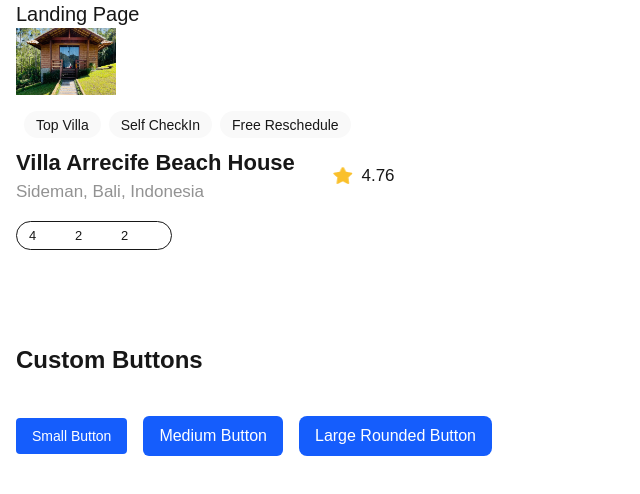
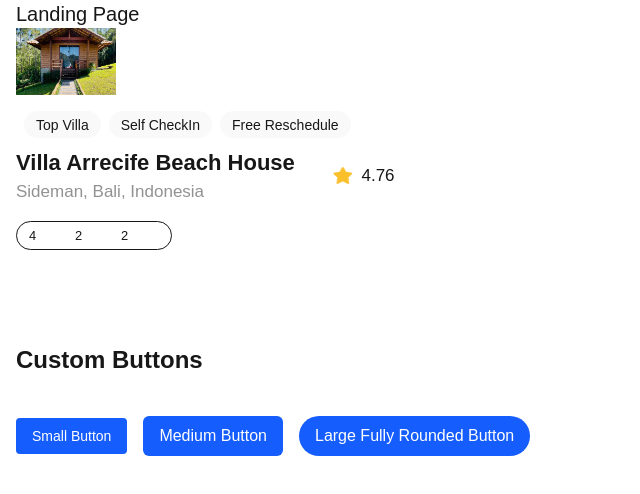
Before and after one commit to Peter-Adjao/alx-project-0x00-setup, a Next.js app in the folder alx-project-0x00/: page /landing in a window 1280 px wide. Shown: the top 494 px of the page, without its empty margins (0-640 px from the left). Built offline with nearby package versions, Linux system fonts and the light colour scheme.

Commit message:
feat: Update landing page buttons

```diff
--- a/alx-project-0x00/pages/landing.tsx
+++ b/alx-project-0x00/pages/landing.tsx
@@ -13,7 +13,9 @@ const Landing: React.FC =  () => {
       <div className="space-x-4 mt-10">
         <Button title="Small Button" styles="text-sm rounded-sm ml-4" />
         <Button title="Medium Button" styles="text-base rounded-md" />
-        <Button title="Large Rounded Button" styles="text-base rounded-lg" />
+        <Button title="Large Fully Rounded Button" styles="text-base rounded-full" />
+
+
 
       </div>
     </div>
```
